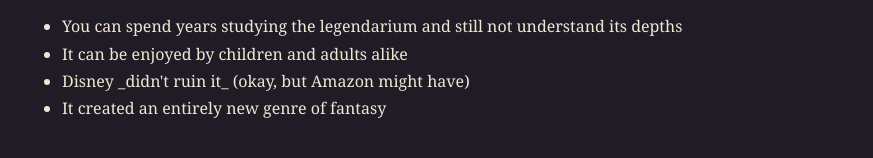
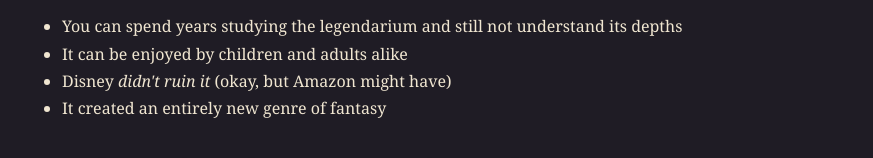
Before and after one commit to Victor-Laurence/ssg, a plain HTML site: page docs/index.html in a window 1280 px wide. Shown: the part 804-962 px from the top of the page, without its empty margins (208-1081 px from the left). Drawn offline with Linux system fonts and the light colour scheme.

Commit message:
5.5 Fixing a broken italic code in index.md

```diff
--- a/docs/index.html
+++ b/docs/index.html
@@ -8,7 +8,7 @@
   </head>
 
   <body>
-    <article><div><h1>Tolkien Fan Club</h1><p><img src="/ssg/images/tolkien.png" alt="JRR Tolkien sitting" /></p><p>Here's the deal, <b>I like Tolkien</b>.</p><blockquote>"I am in fact a Hobbit in all but size."  -- J.R.R. Tolkien</blockquote><h2>Blog posts</h2><ul><li><a href="/ssg/blog/glorfindel">Why Glorfindel is More Impressive than Legolas</a></li><li><a href="/ssg/blog/tom">Why Tom Bombadil Was a Mistake</a></li><li><a href="/ssg/blog/majesty">The Unparalleled Majesty of "The Lord of the Rings"</a></li></ul><h2>Reasons I like Tolkien</h2><ul><li>You can spend years studying the legendarium and still not understand its depths</li><li>It can be enjoyed by children and adults alike</li><li>Disney _didn't ruin it_ (okay, but Amazon might have)</li><li>It created an entirely new genre of fantasy</li></ul><h2>My favorite characters (in order)</h2><ol><li>Gandalf</li><li>Bilbo</li><li>Sam</li><li>Glorfindel</li><li>Galadriel</li><li>Elrond</li><li>Thorin</li><li>Sauron</li><li>Aragorn</li></ol><p>Here's what <code>elflang</code> looks like (the perfect coding language):</p><pre><code>func main(){
+    <article><div><h1>Tolkien Fan Club</h1><p><img src="/ssg/images/tolkien.png" alt="JRR Tolkien sitting" /></p><p>Here's the deal, <b>I like Tolkien</b>.</p><blockquote>"I am in fact a Hobbit in all but size."  -- J.R.R. Tolkien</blockquote><h2>Blog posts</h2><ul><li><a href="/ssg/blog/glorfindel">Why Glorfindel is More Impressive than Legolas</a></li><li><a href="/ssg/blog/tom">Why Tom Bombadil Was a Mistake</a></li><li><a href="/ssg/blog/majesty">The Unparalleled Majesty of "The Lord of the Rings"</a></li></ul><h2>Reasons I like Tolkien</h2><ul><li>You can spend years studying the legendarium and still not understand its depths</li><li>It can be enjoyed by children and adults alike</li><li>Disney <i>didn't ruin it</i> (okay, but Amazon might have)</li><li>It created an entirely new genre of fantasy</li></ul><h2>My favorite characters (in order)</h2><ol><li>Gandalf</li><li>Bilbo</li><li>Sam</li><li>Glorfindel</li><li>Galadriel</li><li>Elrond</li><li>Thorin</li><li>Sauron</li><li>Aragorn</li></ol><p>Here's what <code>elflang</code> looks like (the perfect coding language):</p><pre><code>func main(){
     fmt.Println("Aiya, Ambar!")
 }
 </code></pre><p>Want to get in touch? <a href="/ssg/contact">Contact me here</a>.</p><p>This site was generated with a custom-built <a href="https://www.boot.dev/courses/build-static-site-generator-python">static site generator</a> from the course on <a href="https://www.boot.dev">Boot.dev</a>.</p></div></article>
```
Also changed, not shown: 1 other file.
